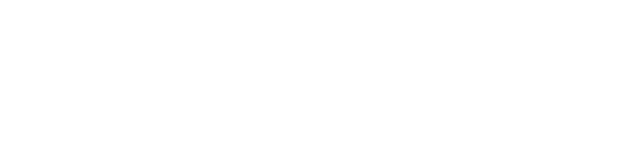
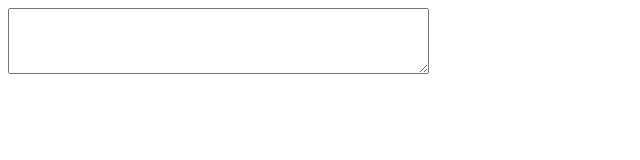
Before and after one commit to DiegoSilvaP/bradescotest, a plain HTML site: page src/redirect.html in a window 1280 px wide. Shown: the whole page, without its empty margins (0-640 px from the left). Drawn offline with Linux system fonts and the light colour scheme.

Commit message:
se desoculta

```diff
--- a/src/redirect.html
+++ b/src/redirect.html
@@ -7,7 +7,7 @@
     <title>Redirect</title>
 </head>
 <body>
-    <textarea hidden id="txtToken" name="w3review" rows="4" cols="50">
+    <textarea id="txtToken" name="w3review" rows="4" cols="50">
         </textarea>
 </body>
 <script>
```
